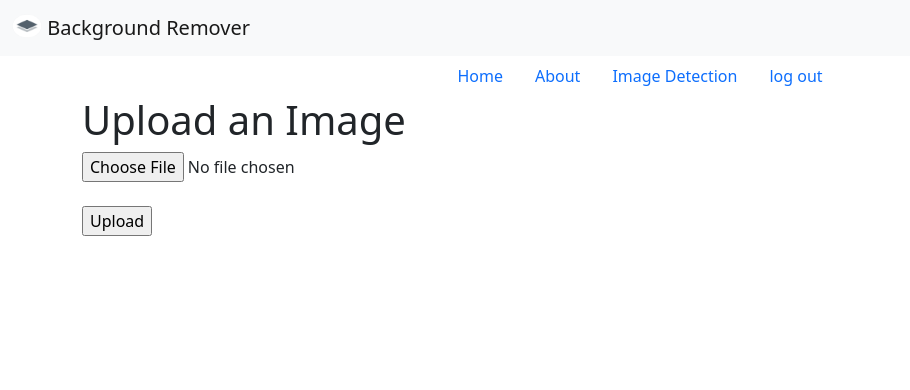
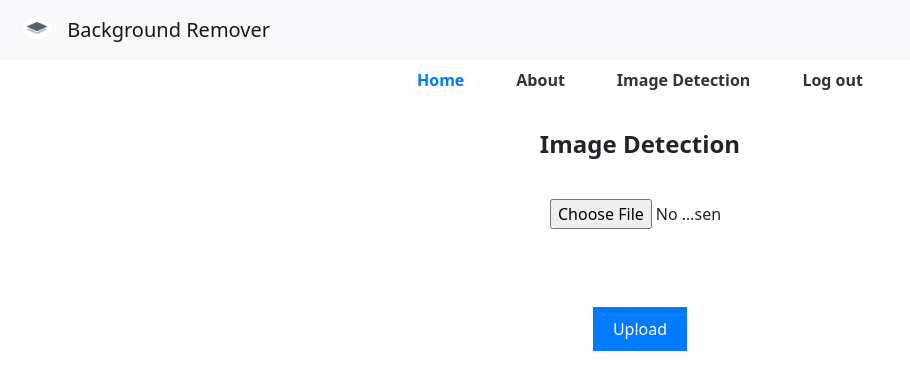
Before and after one commit to lukakarzhalovi/Background_remover, a Flask app: page /ImageDetection in a window 1280 px wide. Shown: the top 390 px of the page, without its empty margins (0-910 px from the left). Run offline with Flask 3, Linux system fonts and the light colour scheme; the visitor is signed in with stand-in values (Sample User, id 1).

Commit message:
update html file

```diff
--- a/image_detection.py
+++ b/image_detection.py
@@ -20,7 +20,7 @@ def object_detenction_on_video():
     mysegmentVideo.load_model("pointrend_resnet50.pkl")
 
     mysegmentVideo.process_video(
-        video_path= 'car.mp4',
+        video_path= 'example.mp4',
         show_bboxes= True,
         frames_per_second = 15,
         output_video_name = 'car_sec.mp4'
--- a/main.py
+++ b/main.py
@@ -6,8 +6,6 @@ from werkzeug.security import generate_password_hash, check_password_hash
 from flask_login import LoginManager, UserMixin, login_user,logout_user,login_required,current_user
 import shutil
 import re
-
-
 
 api = API_remove
 app = Flask(__name__)
--- a/templates/ImageDetection.html
+++ b/templates/ImageDetection.html
@@ -1,21 +1,49 @@
 {% extends 'base.html' %}
 
 {% block content %}
-<html lang="en">
-<head>
-    <meta charset="UTF-8">
-    <meta name="viewport" content="width=device-width, initial-scale=1.0">
-    <title>{% block title %} Image Detection - Remove.bg {% endblock %}</title>
-</head>
-<body>
-    <h1>Upload an Image</h1>
+    <style>
+        /* Custom CSS styles */
+
+        /* Page Heading */
+        h1 {
+            margin-top: 30px;
+            text-align: center;
+            font-size: 24px;
+            font-weight: bold;
+        }
+
+        /* Upload Form */
+        form {
+            margin-top: 30px;
+            text-align: center;
+        }
+
+        input[type="file"] {
+            display: block;
+            margin: 0 auto;
+            width: 200px;
+            padding: 10px;
+        }
+
+        input[type="submit"] {
+            display: block;
+            margin: 20px auto;
+            padding: 10px 20px;
+            background-color: #007bff;
+            color: #fff;
+            border: none;
+            cursor: pointer;
+        }
+    </style>
+     {% if 'username' not in session %}
+    <h1>Please register first</h1>
+    {% endif %}
+    {% if 'username' in session %}
+    <h1>Image Detection</h1>
     <form method="POST" enctype="multipart/form-data">
-        {% if 'username'  in session %}
         <input type="file" name="image" accept="image/*" required>
         <br><br>
         <input type="submit" value="Upload">
-        {% endif %}
     </form>
-</body>
-</html>
+    {% endif %}
 {% endblock %}
--- a/templates/base.html
+++ b/templates/base.html
@@ -1,9 +1,47 @@
+<!DOCTYPE html>
 <html lang="en">
 <head>
     <meta charset="UTF-8">
     <meta name="viewport" content="width=device-width, initial-scale=1.0">
+    <title>{% block title %}Background Remover{% endblock %}</title>
     <link href="https://cdn.jsdelivr.net/npm/bootstrap@5.0.2/dist/css/bootstrap.min.css" rel="stylesheet" integrity="sha384-EVSTQN3/azprG1Anm3QDgpJLIm9Nao0Yz1ztcQTwFspd3yD65VohhpuuCOmLASjC" crossorigin="anonymous">
-    <title>{% block title %} Background Remover {%endblock%}</title>
+    <style>
+        /* Custom CSS styles */
+
+        /* Navbar */
+        .navbar {
+            padding: 10px;
+        }
+
+        .navbar-brand img {
+            margin-right: 10px;
+        }
+
+        /* Navigation Links */
+        .nav-link {
+            color: #333;
+            font-weight: bold;
+            margin: 0 10px;
+        }
+
+        .nav-link.active {
+            color: #007bff;
+        }
+
+        /* Flash Messages */
+        .flash-messages {
+            margin-top: 20px;
+        }
+
+        .flash-messages .alert {
+            margin-top: 10px;
+        }
+
+        /* Container */
+        .container {
+            margin-top: 30px;
+        }
+    </style>
 </head>
 <body>
     <nav class="navbar navbar-light bg-light">
@@ -14,6 +52,7 @@
             </a>
         </div>
     </nav>
+
     <ul class="nav justify-content-center">
         <li class="nav-item">
             <a class="nav-link active" aria-current="page" href="home">Home</a>
@@ -22,19 +61,19 @@
             <a class="nav-link" href="about">About</a>
         </li>
         <li class="nav-item">
-      <a class="nav-link " href="ImageDetection" >Image Detection</a>
+            <a class="nav-link" href="ImageDetection">Image Detection</a>
         </li>
         {% if 'username' not in session %}
         <li class="nav-item">
             <a class="nav-link" href="Log in">Log in</a>
         </li>
         <li class="nav-item">
-      <a class="nav-link " href="Sign up" >Sign up</a>
+            <a class="nav-link" href="Sign up">Sign up</a>
         </li>
         {% endif %}
-    {% if 'username'  in session %}
+        {% if 'username' in session %}
         <li class="nav-item">
-      <a class="nav-link " href="log out" >log out</a>
+            <a class="nav-link" href="log out">Log out</a>
         </li>
         {% endif %}
     </ul>
@@ -42,7 +81,7 @@
     <div class="container">
         {% with messages = get_flashed_messages() %}
         {% if messages %}
-        <div class="row justify-content-center">
+        <div class="row justify-content-center flash-messages">
             <div class="col-md-12">
                 <div class="alert alert-danger mt-3">
                     <ul class="mb-0" style="list-style-type: none; padding-left: 0;">
@@ -59,4 +98,3 @@
         {% block content %}{% endblock %}
     </div>
 </body>
-</html>
```
Also changed, not shown: templates/Log in.html (+9 -12 lines), templates/Sign up.html (+10 -12 lines), templates/about.html (+13 -10 lines), templates/b_remove.html (+27 -13 lines), templates/detection.html (+34 -13 lines), templates/home.html (+39 -10 lines), instance/usersdatabse.db, static/result.png, static/uploaded_image.png, templates/log out.html (deleted). Lines whose indentation alone changed are shown as unchanged.
